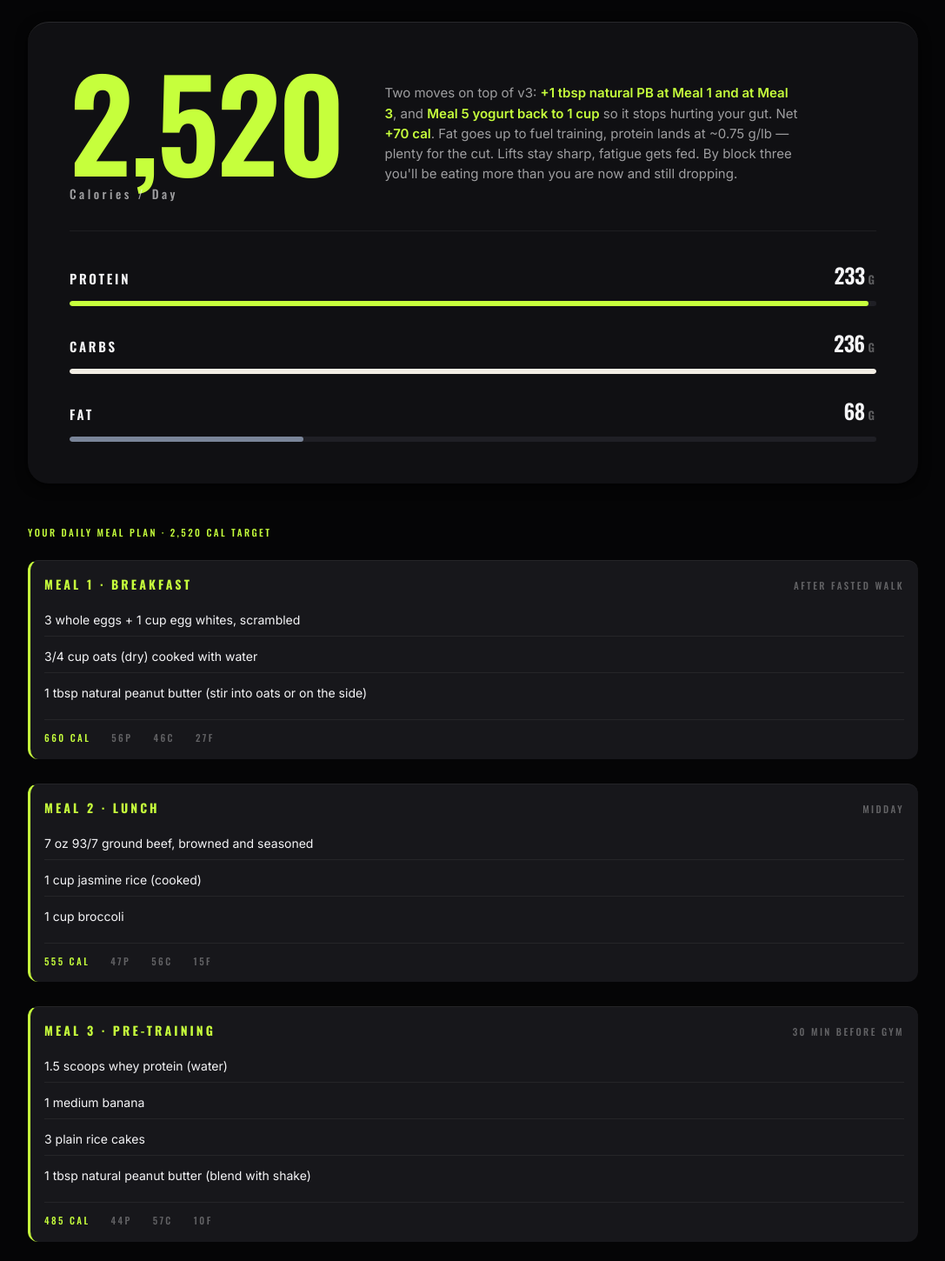
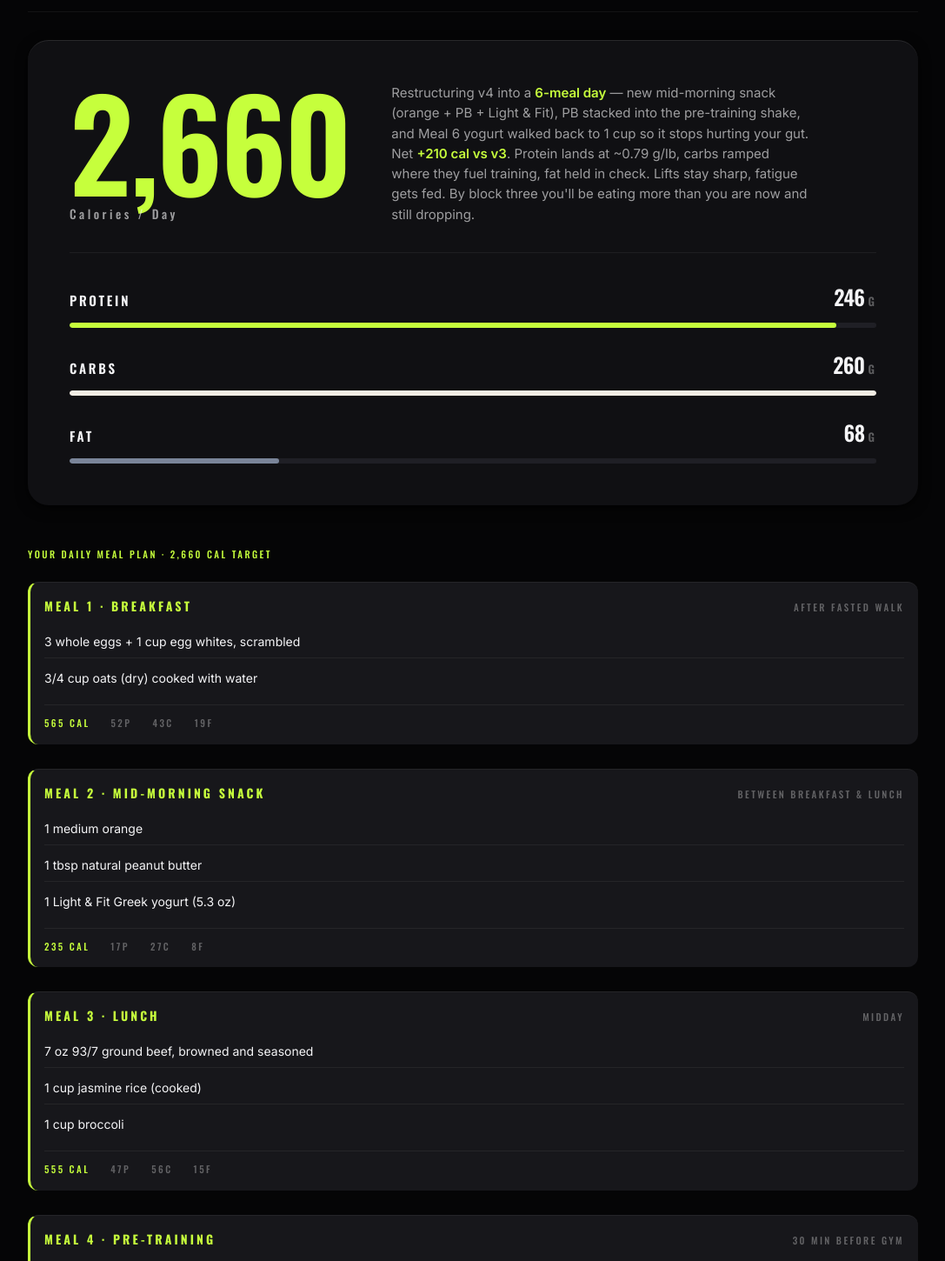
Before and after one commit to HunchoJay100/jaden-sites, a website: page blake-plan.html in a window 1280 px wide. Shown: the part 2077-3527 px from the top of the page at 87% size, without its empty margins (96-1183 px from the left). Drawn offline with nearby package versions, Linux system fonts and the light colour scheme.

Commit message:
Restructure to 6-meal day with mid-morning snack
Pulls PB out of Meal 1 (breakfast back to eggs + oats) and adds a new
Meal 2 Mid-Morning Snack: 1 orange, 1 tbsp PB, 1 Light & Fit Greek
yogurt (5.3 oz). Old Meals 2-5 renumber to 3-6.

Daily total 2,520 → 2,660 cal (246P / 260C / 68F). Net +210 vs v3,
protein near v3 baseline, carbs up where they fuel training, fat held.
Grocery list adds 7 oranges + 7 Light & Fit cups. Rest-day note
updated for new meal numbering.

Co-Authored-By: Claude Opus 4.7 (1M context) <noreply@anthropic.com>

```diff
--- a/blake-plan.html
+++ b/blake-plan.html
@@ -884,13 +884,13 @@ footer {
       </div>
       <h3 style="margin-bottom: var(--s-4); color: var(--accent);">What's New This Week</h3>
       <p style="margin-bottom: var(--s-4); font-size: 15px; color: var(--text-2); line-height: 1.6;">
-        <strong style="color:var(--accent);">18 lb down in 25 days.</strong> Adherence still locked. Two moves this week: adding a tablespoon of natural peanut butter at Meal 1 and another in the pre-training shake at Meal 3, and walking Meal 5 yogurt back to 1 cup so it stops hammering your stomach. Training, cardio, and check-in unchanged. Here's exactly what changed:
+        <strong style="color:var(--accent);">18 lb down in 25 days.</strong> Adherence still locked. Restructuring the day into <strong>6 meals</strong> — adding a clean mid-morning snack, stacking a tablespoon of PB into the pre-training shake, and walking Meal 6 yogurt back to 1 cup so it stops hammering your stomach. Training, cardio, and check-in unchanged. Here's exactly what changed:
       </p>
       <ul class="lift-list" style="margin-bottom: var(--s-4);">
-        <li><span><strong style="color:var(--accent);">Meal 1 · +1 tbsp natural peanut butter.</strong> Stir it into the oats or eat it on the side. Eggs and oats stay the same.</span></li>
-        <li><span><strong style="color:var(--accent);">Meal 3 · +1 tbsp natural peanut butter.</strong> Blend into the pre-training shake with the whey, banana, and rice cakes on the side.</span></li>
-        <li><span><strong style="color:var(--accent);">Meal 5 · yogurt 2 cups → 1 cup.</strong> Two cups was tearing up your gut — not worth it. PB and rice cake stay.</span></li>
-        <li><span><strong style="color:var(--accent);">Daily total.</strong> 2,450 → 2,520 cal · macros 233P / 236C / 68F. Net +70 cal, fat up to fuel training, protein lands at ~0.75 g/lb (still plenty for the cut).</span></li>
+        <li><span><strong style="color:var(--accent);">NEW · Meal 2 · Mid-Morning Snack.</strong> 1 medium orange, 1 tbsp natural peanut butter, 1 Light &amp; Fit Greek yogurt (5.3 oz). Slots between Breakfast and Lunch. 235 cal · 17P / 27C / 8F.</span></li>
+        <li><span><strong style="color:var(--accent);">Meal 4 · Pre-Training · +1 tbsp natural peanut butter.</strong> Blend into the shake with the whey, banana, and rice cakes on the side.</span></li>
+        <li><span><strong style="color:var(--accent);">Meal 6 · Before Bed · yogurt 2 cups → 1 cup.</strong> Two cups was tearing up your gut — not worth it. PB and rice cake stay.</span></li>
+        <li><span><strong style="color:var(--accent);">Daily total.</strong> 2,450 → 2,660 cal · macros 246P / 260C / 68F. Net +210 cal — protein near v3, carbs up 21g for training fuel, fat up 16g.</span></li>
         <li><span><strong style="color:var(--accent);">Training stays the course.</strong> Same Push / Pull / Leg split. Stay on the wave.</span></li>
         <li><span><strong style="color:var(--accent);">Cardio holds.</strong> 30 min × 4 / wk. Don't touch it.</span></li>
         <li><span><strong style="color:var(--accent);">Zero-cal drinks are still green light.</strong> Coke Zero, Dr Pepper Zero, sparkling water. Not a deviation.</span></li>
@@ -945,12 +945,12 @@ footer {
     <div class="nutrition reveal d1">
       <div class="nutrition-top">
         <div class="cal-hero">
-          <span class="num cal-num">2,520</span>
+          <span class="num cal-num">2,660</span>
           <span class="cal-unit">Calories / Day</span>
         </div>
         <p class="cal-note">
-          Two moves on top of v3: <strong>+1 tbsp natural PB at Meal 1 and at Meal 3</strong>, and <strong>Meal 5 yogurt back to 1 cup</strong> so it stops hurting your gut.
-          Net <strong>+70 cal</strong>. Fat goes up to fuel training, protein lands at ~0.75 g/lb — plenty for the cut.
+          Restructuring v4 into a <strong>6-meal day</strong> — new mid-morning snack (orange + PB + Light &amp; Fit), PB stacked into the pre-training shake, and Meal 6 yogurt walked back to 1 cup so it stops hurting your gut.
+          Net <strong>+210 cal vs v3</strong>. Protein lands at ~0.79 g/lb, carbs ramped where they fuel training, fat held in check.
           Lifts stay sharp, fatigue gets fed. By block three you'll be eating more than you are now and still dropping.
         </p>
       </div>
@@ -959,14 +959,14 @@ footer {
         <div class="macro protein">
           <div class="macro-head">
             <span class="macro-name">Protein</span>
-            <span class="macro-val">233<span class="g">G</span></span>
+            <span class="macro-val">246<span class="g">G</span></span>
           </div>
-          <div class="macro-bar"><span style="width: 99%;"></span></div>
+          <div class="macro-bar"><span style="width: 95%;"></span></div>
         </div>
         <div class="macro carbs">
           <div class="macro-head">
             <span class="macro-name">Carbs</span>
-            <span class="macro-val">236<span class="g">G</span></span>
+            <span class="macro-val">260<span class="g">G</span></span>
           </div>
           <div class="macro-bar"><span style="width: 100%;"></span></div>
         </div>
@@ -975,14 +975,14 @@ footer {
             <span class="macro-name">Fat</span>
             <span class="macro-val">68<span class="g">G</span></span>
           </div>
-          <div class="macro-bar"><span style="width: 29%;"></span></div>
+          <div class="macro-bar"><span style="width: 26%;"></span></div>
         </div>
       </div>
     </div>
 
     <!-- MEAL PLAN -->
     <div style="margin-top: var(--s-7);">
-      <div class="label" style="margin-bottom: var(--s-5); color: var(--accent);">Your Daily Meal Plan · 2,520 Cal Target</div>
+      <div class="label" style="margin-bottom: var(--s-5); color: var(--accent);">Your Daily Meal Plan · 2,660 Cal Target</div>
 
       <div style="display:grid;grid-template-columns:1fr;gap:var(--s-4);">
 
@@ -995,20 +995,38 @@ footer {
           <ul class="lift-list">
             <li><span>3 whole eggs + 1 cup egg whites, scrambled</span></li>
             <li><span>3/4 cup oats (dry) cooked with water</span></li>
-            <li><span>1 tbsp natural peanut butter (stir into oats or on the side)</span></li>
           </ul>
           <div style="display:flex;gap:var(--s-5);margin-top:var(--s-3);padding-top:var(--s-3);border-top:1px solid var(--hairline);">
-            <span class="label" style="color:var(--accent);">660 cal</span>
-            <span class="label">56P</span>
-            <span class="label">46C</span>
-            <span class="label">27F</span>
+            <span class="label" style="color:var(--accent);">565 cal</span>
+            <span class="label">52P</span>
+            <span class="label">43C</span>
+            <span class="label">19F</span>
           </div>
         </div>
 
         <!-- MEAL 2 -->
         <div class="day-block" style="border-left: 3px solid var(--accent);">
           <div style="display:flex;justify-content:space-between;align-items:baseline;margin-bottom:var(--s-3);">
-            <div class="day-label" style="margin-bottom:0;">Meal 2 · Lunch</div>
+            <div class="day-label" style="margin-bottom:0;">Meal 2 · Mid-Morning Snack</div>
+            <span class="label" style="color:var(--text-3);">Between Breakfast &amp; Lunch</span>
+          </div>
+          <ul class="lift-list">
+            <li><span>1 medium orange</span></li>
+            <li><span>1 tbsp natural peanut butter</span></li>
+            <li><span>1 Light &amp; Fit Greek yogurt (5.3 oz)</span></li>
+          </ul>
+          <div style="display:flex;gap:var(--s-5);margin-top:var(--s-3);padding-top:var(--s-3);border-top:1px solid var(--hairline);">
+            <span class="label" style="color:var(--accent);">235 cal</span>
+            <span class="label">17P</span>
+            <span class="label">27C</span>
+            <span class="label">8F</span>
+          </div>
+        </div>
+
+        <!-- MEAL 3 -->
+        <div class="day-block" style="border-left: 3px solid var(--accent);">
+          <div style="display:flex;justify-content:space-between;align-items:baseline;margin-bottom:var(--s-3);">
+            <div class="day-label" style="margin-bottom:0;">Meal 3 · Lunch</div>
             <span class="label" style="color:var(--text-3);">Midday</span>
           </div>
           <ul class="lift-list">
@@ -1024,10 +1042,10 @@ footer {
           </div>
         </div>
 
-        <!-- MEAL 3 -->
+        <!-- MEAL 4 -->
         <div class="day-block" style="border-left: 3px solid var(--accent);">
           <div style="display:flex;justify-content:space-between;align-items:baseline;margin-bottom:var(--s-3);">
-            <div class="day-label" style="margin-bottom:0;">Meal 3 · Pre-Training</div>
+            <div class="day-label" style="margin-bottom:0;">Meal 4 · Pre-Training</div>
             <span class="label" style="color:var(--text-3);">30 Min Before Gym</span>
           </div>
           <ul class="lift-list">
@@ -1044,10 +1062,10 @@ footer {
           </div>
         </div>
 
-        <!-- MEAL 4 -->
+        <!-- MEAL 5 -->
         <div class="day-block" style="border-left: 3px solid var(--accent);">
           <div style="display:flex;justify-content:space-between;align-items:baseline;margin-bottom:var(--s-3);">
-            <div class="day-label" style="margin-bottom:0;">Meal 4 · Dinner</div>
+            <div class="day-label" style="margin-bottom:0;">Meal 5 · Dinner</div>
             <span class="label" style="color:var(--text-3);">Post-Training</span>
           </div>
           <ul class="lift-list">
@@ -1063,10 +1081,10 @@ footer {
           </div>
         </div>
 
-        <!-- MEAL 5 -->
+        <!-- MEAL 6 -->
         <div class="day-block" style="border-left: 3px solid var(--accent);">
           <div style="display:flex;justify-content:space-between;align-items:baseline;margin-bottom:var(--s-3);">
-            <div class="day-label" style="margin-bottom:0;">Meal 5 · Before Bed</div>
+            <div class="day-label" style="margin-bottom:0;">Meal 6 · Before Bed</div>
             <span class="label" style="color:var(--text-3);">Slow Protein</span>
           </div>
           <ul class="lift-list">
@@ -1088,15 +1106,15 @@ footer {
       <div style="margin-top:var(--s-5);padding:var(--s-5);background:var(--accent-soft);border-radius:var(--r-md);display:flex;justify-content:space-between;align-items:center;flex-wrap:wrap;gap:var(--s-3);">
         <span class="macro-name" style="color:var(--accent);">Daily Total</span>
         <div style="display:flex;gap:var(--s-6);flex-wrap:wrap;">
-          <span class="num" style="font-size:20px;color:var(--accent);">2,520<span style="font-size:11px;color:var(--text-3);letter-spacing:0.15em;margin-left:4px;">CAL</span></span>
-          <span class="num" style="font-size:20px;">233<span style="font-size:11px;color:var(--text-3);letter-spacing:0.15em;margin-left:4px;">P</span></span>
-          <span class="num" style="font-size:20px;">236<span style="font-size:11px;color:var(--text-3);letter-spacing:0.15em;margin-left:4px;">C</span></span>
+          <span class="num" style="font-size:20px;color:var(--accent);">2,660<span style="font-size:11px;color:var(--text-3);letter-spacing:0.15em;margin-left:4px;">CAL</span></span>
+          <span class="num" style="font-size:20px;">246<span style="font-size:11px;color:var(--text-3);letter-spacing:0.15em;margin-left:4px;">P</span></span>
+          <span class="num" style="font-size:20px;">260<span style="font-size:11px;color:var(--text-3);letter-spacing:0.15em;margin-left:4px;">C</span></span>
           <span class="num" style="font-size:20px;">68<span style="font-size:11px;color:var(--text-3);letter-spacing:0.15em;margin-left:4px;">F</span></span>
         </div>
       </div>
 
       <p style="margin-top:var(--s-4);font-size:13px;color:var(--text-3);line-height:1.6;">
-        Swap proteins freely (chicken ↔ turkey ↔ lean beef ↔ fish) as long as the weight stays the same. Season however you want. On rest days, drop the banana from Meal 3 and have the shake straight, and pull the rice cakes back to 1 pre-lift. <strong style="color:var(--accent);">Zero-calorie drinks are all green light. Don't feel like you are deviating with Coke Zero, Dr Pepper Zero, or sparkling water.</strong> If the fatigue lingers past mid-week, we look at cardio minutes before we touch food.
+        Swap proteins freely (chicken ↔ turkey ↔ lean beef ↔ fish) as long as the weight stays the same. Season however you want. On rest days, drop the banana from Meal 4 and have the shake straight, and pull the rice cakes back to 1 pre-lift. <strong style="color:var(--accent);">Zero-calorie drinks are all green light. Don't feel like you are deviating with Coke Zero, Dr Pepper Zero, or sparkling water.</strong> If the fatigue lingers past mid-week, we look at cardio minutes before we touch food.
       </p>
     </div>
 
@@ -1113,6 +1131,7 @@ footer {
           <li><span>93/7 ground beef</span> <span class="meta">~3 lbs</span></li>
           <li><span>Whey protein</span> <span class="meta">keep stocked</span></li>
           <li><span>Nonfat Greek yogurt</span> <span class="meta">7 single cups or 1 tub</span></li>
+          <li><span>Light &amp; Fit Greek yogurt</span> <span class="meta">7 cups (5.3 oz each)</span></li>
         </ul>
       </div>
 
@@ -1123,6 +1142,7 @@ footer {
           <li><span>Jasmine rice</span> <span class="meta">1 bag</span></li>
           <li><span>Sweet potatoes</span> <span class="meta">~4 lbs</span></li>
           <li><span>Bananas</span> <span class="meta">7</span></li>
+          <li><span>Oranges</span> <span class="meta">7</span></li>
           <li><span>Plain rice cakes</span> <span class="meta">1 large bag (28 cakes)</span></li>
           <li><span>Broccoli</span> <span class="meta">2 bags or 2 crowns</span></li>
           <li><span>Green beans</span> <span class="meta">2 bags</span></li>
@@ -1308,7 +1328,7 @@ footer {
         </div>
         <div class="log-item">
           <div class="k">Macros (P / C / F)</div>
-          <div class="v">233 / 236 / 68. Protein first, always.</div>
+          <div class="v">246 / 260 / 68. Protein first, always.</div>
         </div>
         <div class="log-item">
           <div class="k">Notes</div>
```
